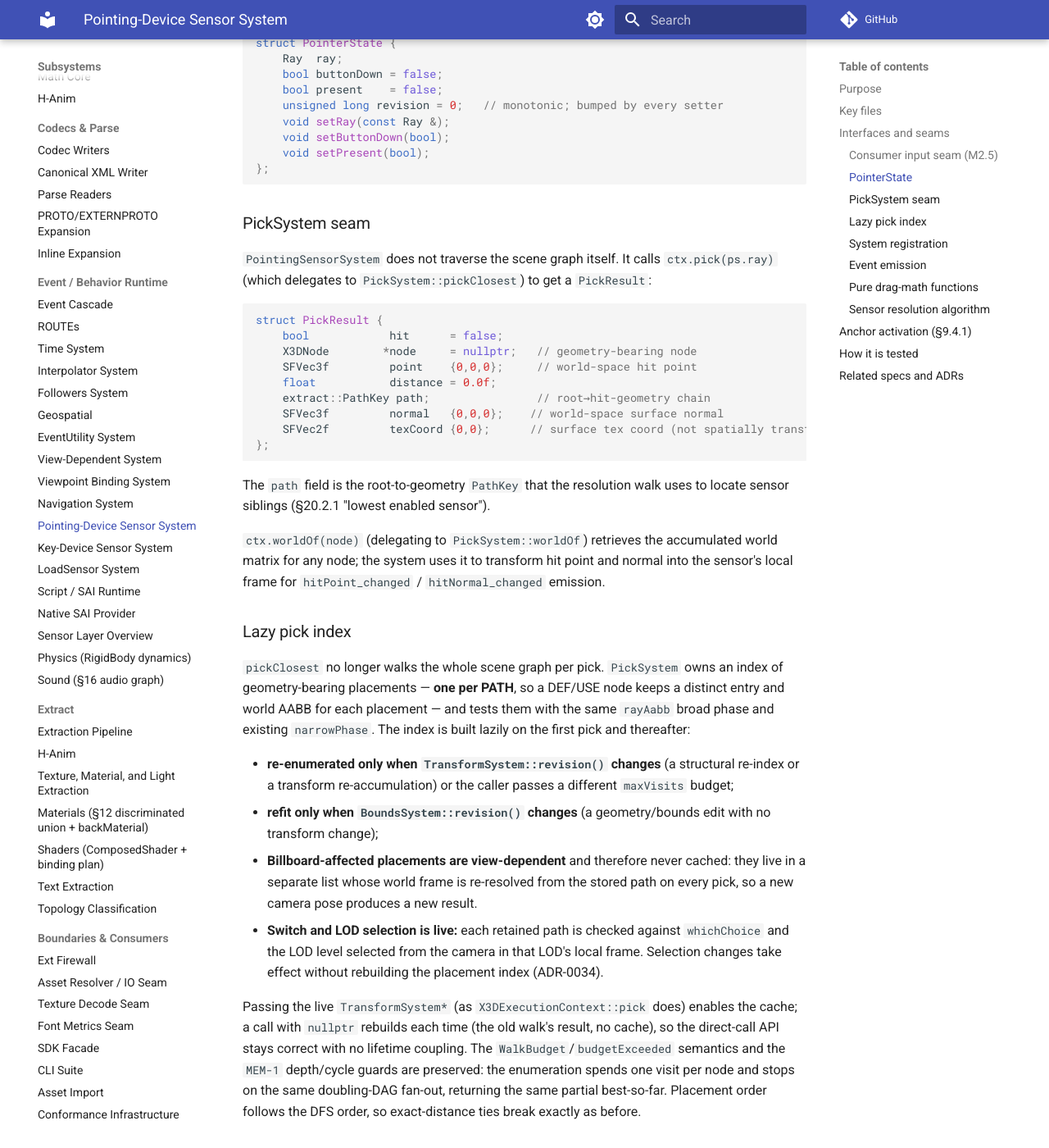
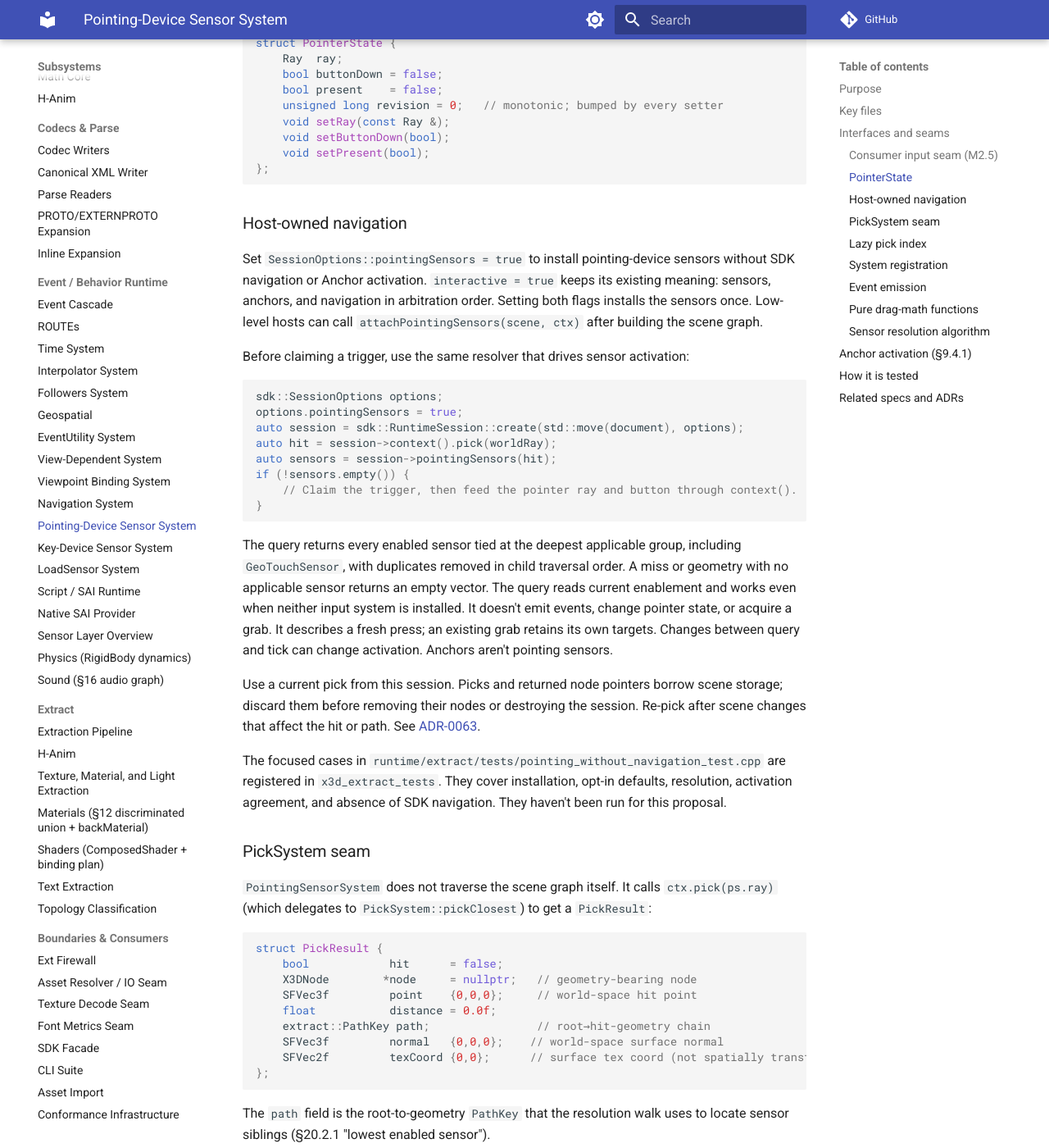
Before and after one commit to delta9000/x3d-cpp, an MkDocs documentation site: the page built from docs/wiki/subsystems/system-pointing.md, in a window 1280 px wide and 1400 px high, scrolled down 2159 px. Shown: the whole window at 82% size. Built offline with MkDocs 1.6.1 and Material for MkDocs 9.7.7, drawn with Linux system fonts in a browser that asks for light colours; comment, search, counter and statistics services are not loaded.

Commit message:
feat(session): pointing sensors without the SDK's navigation
A host that owns navigation (a CAVE) wanted TouchSensor and the drag
sensors but not the SDK's navigation, which `interactive` installs with
them, so it attached PointingSensorSystem to every node by hand. And to
claim a press from its own navigation it had to re-implement the
lowest-enabled-sibling sensor rule over pick()'s path.

SessionOptions::pointingSensors installs the sensors alone (`interactive`
is unchanged; both together install once), and
RuntimeSession::pointingSensors(pick) returns the sensors the SDK's own
resolver would activate for a pick, without touching pointer state.

Proposal from the CAVEOS X3D trial (caveos branch x3d,
docs/apps/plugins/x3d-sdk-feedback.md). Verified: dev preset build,
ctest 62/62 including the new "Session: pointing sensors ..." cases.
The ADR is numbered 0063 like the sibling proposals; renumber on merge.

````diff
--- a/docs/wiki/subsystems/system-pointing.md
+++ b/docs/wiki/subsystems/system-pointing.md
@@ -80,6 +80,45 @@ struct PointerState {
     void setPresent(bool);
 };
 ```
+
+### Host-owned navigation
+
+Set `SessionOptions::pointingSensors = true` to install pointing-device sensors
+without SDK navigation or Anchor activation. `interactive = true` keeps its
+existing meaning: sensors, anchors, and navigation in arbitration order. Setting
+both flags installs the sensors once. Low-level hosts can call
+`attachPointingSensors(scene, ctx)` after building the scene graph.
+
+Before claiming a trigger, use the same resolver that drives sensor activation:
+
+```cpp
+sdk::SessionOptions options;
+options.pointingSensors = true;
+auto session = sdk::RuntimeSession::create(std::move(document), options);
+auto hit = session->context().pick(worldRay);
+auto sensors = session->pointingSensors(hit);
+if (!sensors.empty()) {
+    // Claim the trigger, then feed the pointer ray and button through context().
+}
+```
+
+The query returns every enabled sensor tied at the deepest applicable group,
+including `GeoTouchSensor`, with duplicates removed in child traversal order.
+A miss or geometry with no applicable sensor returns an empty vector. The query
+reads current enablement and works even when neither input system is installed.
+It doesn't emit events, change pointer state, or acquire a grab. It describes a
+fresh press; an existing grab retains its own targets. Changes between query
+and tick can change activation. Anchors aren't pointing sensors.
+
+Use a current pick from this session. Picks and returned node pointers borrow
+scene storage; discard them before removing their nodes or destroying the
+session. Re-pick after scene changes that affect the hit or path. See
+[ADR-0063](../decisions/0064-pointing-without-navigation.md).
+
+The focused cases in `runtime/extract/tests/pointing_without_navigation_test.cpp`
+are registered in `x3d_extract_tests`. They cover installation, opt-in defaults,
+resolution, activation agreement, and absence of SDK navigation. They haven't
+been run for this proposal.
 
 ### PickSystem seam
 
--- a/mkdocs.yml
+++ b/mkdocs.yml
@@ -161,7 +161,8 @@ nav:
       - "ADR-0060: Generated Cube Maps and the Local Cube Frame": decisions/0060-generated-cube-maps-local-frame.md
       - "ADR-0061: Texture Projectors as Textured Lights": decisions/0061-texture-projectors-as-lights.md
       - "ADR-0062: ClassicVRML prototype metadata comments": decisions/0062-classic-prototype-metadata-comments.md
-      - "ADR-0063: Resolver base URLs": decisions/0063-resolver-base-urls.md
+      - "ADR-0064: Resolver base URLs": decisions/0063-resolver-base-urls.md
+      - "ADR-0064: Pointing sensors without navigation": decisions/0064-pointing-without-navigation.md
   - Guides:
       - Gate System: guides/gate-system.md
       - Build and mise: guides/build-and-mise.md
````
Also changed, not shown: docs/sdk/v1-capabilities.md (+10 -0 lines), docs/wiki/decisions/0064-pointing-without-navigation.md (added, +57 -0 lines), docs/wiki/seam-status.md (+9 -0 lines), 6 other files.
